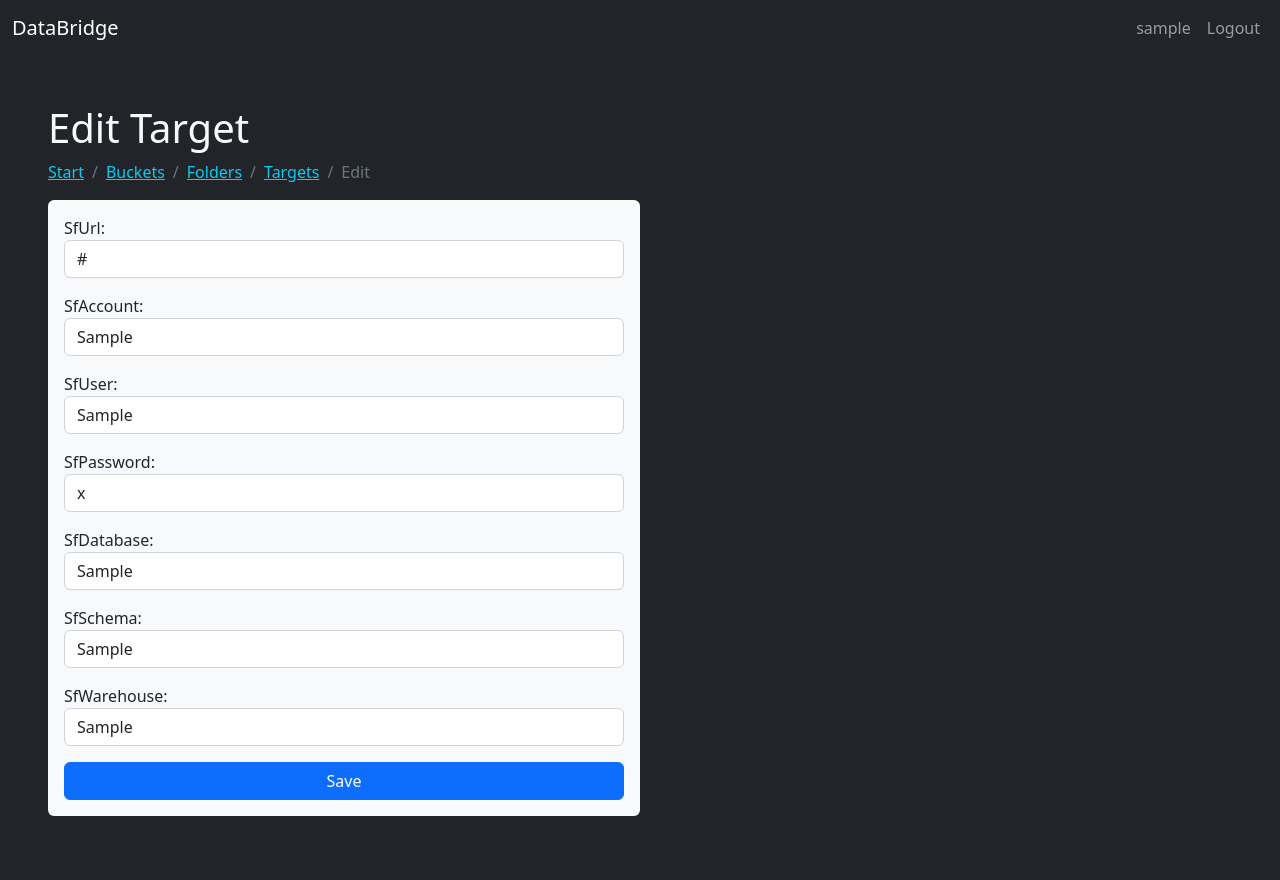
After one commit to muhammad-ahmed02/DataBridge, a Django app: page /1/1/target/1/ in a window 1280 px wide. The commit adds this page. Run offline with Django 4.2, Linux system fonts and the light colour scheme; a user stored in the database is signed in; tables that the repository leaves empty hold one stand-in row (values such as "Sample post").

Commit message:
target writing error fixed

```diff
--- a/aws/forms.py
+++ b/aws/forms.py
@@ -67,7 +67,7 @@ class TargetForm(forms.ModelForm):
     class Meta:
         model = SnowflakeObject
         fields = ['sfUrl', 'sfAccount', 'sfUser', 'sfPassword',
-                  'sfDatabase', 'sfSchema', 'sfWarehouse', 'dbTable']
+                  'sfDatabase', 'sfSchema', 'sfWarehouse']
 
         widgets = {
             'sfUrl': forms.TextInput(attrs={'class': 'form-control', 'placeholder': "Snowflake Url"}),
@@ -77,5 +77,4 @@ class TargetForm(forms.ModelForm):
             'sfDatabase': forms.TextInput(attrs={'class': 'form-control', 'placeholder': "Database"}),
             'sfSchema': forms.TextInput(attrs={'class': 'form-control', 'placeholder': "Schema"}),
             'sfWarehouse': forms.TextInput(attrs={'class': 'form-control', 'placeholder': "Warehouse"}),
-            'dbTable': forms.TextInput(attrs={'class': 'form-control', 'placeholder': "Database Table"})
         }
--- a/aws/models.py
+++ b/aws/models.py
@@ -38,7 +38,7 @@ class SnowflakeObject(models.Model):
     sfSchema = models.CharField(max_length=255)
     sfWarehouse = models.CharField(max_length=255)
 
-    dbTable = models.CharField(max_length=255, blank=True, null=True)
+    # dbTable = models.CharField(max_length=255, blank=True, null=True)
 
     def __str__(self):
         return self.sfAccount
--- a/aws/urls.py
+++ b/aws/urls.py
@@ -9,7 +9,8 @@ urlpatterns = [
     path('<int:obj_id>/bucket/', bucket_view, name="bucket"),
     path('<int:obj_id>/files/', files_view, name="files"),
     path('<int:obj_id>/folders/', folders_view, name="folders"),
-    path('<int:obj_id>/<str:types>/target/', target_select_view, name="target"),
-    path('<int:obj_id>/target/<int:target_id>/<str:types>/', target_writing_view, name="target_writing"),
+    path('<int:obj_id>/<str:types>/target/', target_select_view, name="target_select"),
+    path('<int:obj_id>/<str:types>/target/<int:target_id>/', edit_target, name="target_edit"),
+    path('<int:obj_id>/<str:types>/target/<int:target_id>/write/', target_writing_view, name="target_writing"),
     path('<int:obj_id>/get-schema/<str:types>/<int:target_id>/', extract_table),
 ]
--- a/aws/utils.py
+++ b/aws/utils.py
@@ -206,7 +206,7 @@ def get_schema(df: pd.DataFrame, table: str) -> dict:
         column["datatype"] = checkdtype(df[col].dtype)
         columns_list.append(column)
 
-    schema[table] = columns_list
+    schema[table.split("/")[0]] = columns_list
     return schema
 
 
--- a/aws/views.py
+++ b/aws/views.py
@@ -1,4 +1,4 @@
-from django.shortcuts import render, redirect, reverse
+from django.shortcuts import render, redirect, reverse, get_object_or_404
 from django.contrib.auth.decorators import login_required
 from django.http import JsonResponse, HttpResponse
 import boto3 as bt
@@ -129,8 +129,14 @@ def files_view(request, obj_id):
                 # Return the response
                 return response
             elif "write_to_target" in request.POST:
-                redirect_url = reverse('aws:target', args=[obj.id, "files"])
-                return redirect(redirect_url)
+                cond, df = get_file_df(con=s3_client, bucket=obj.bucket_name, table=table)
+                if cond:
+                    redirect_url = reverse('aws:target_select', args=[obj.id, "files"])
+                    return redirect(redirect_url)
+                else:
+                    error = df
+                    return render(request, "aws/files.html",
+                                  {"form": form, 'extension_form': extension_form, 'obj': obj, 'error': error})
         else:
             errors = form.errors
             return render(request, "aws/files.html",
@@ -167,13 +173,12 @@ def folders_view(request, obj_id):
         if 'ext' in request.POST:
             extension_form = ExtensionSelect(request.POST)
             if extension_form.is_valid():
-                form = FilesForm()
+                form = FoldersForm()
+                form.set_folders(folders)
                 ext = extension_form.cleaned_data['ext'].ext
-                files = find_files_in_s3(s3_client, obj.bucket_name, ext)
-                form.set_files(files)
                 obj.extension = ext
                 obj.save()
-                return render(request, "aws/files.html",
+                return render(request, "aws/folders.html",
                               {'form': form, 'extension_form': extension_form, 'obj': obj})
         else:
             extension_form = ExtensionSelect(initial={'ext': obj.extension})
@@ -221,8 +226,13 @@ def folders_view(request, obj_id):
                 # Return the response
                 return response
             elif "write_to_target" in request.POST:
-                redirect_url = reverse('aws:target', args=[obj.id, "folders"])
-                return redirect(redirect_url)
+                cond, schema = get_folder_schema_in_s3(s3_client, obj.bucket_name, folder, obj.extension)
+                if cond:
+                    redirect_url = reverse('aws:target_select', args=[obj.id, "folders"])
+                    return redirect(redirect_url)
+                error = schema
+                return render(request, "aws/folders.html",
+                              {'form': form, 'extension_form': extension_form, 'obj': obj, 'error': error})
         else:
             errors = form.errors
             return render(request, "aws/folders.html",
@@ -250,6 +260,21 @@ def target_select_view(request, obj_id, types):
         form = TargetForm()
     args = {"target_list": target_list, 'form': form, 'types': types, 'obj': s3_obj}
     return render(request, 'aws/target.html', args)
+
+
+@login_required
+def edit_target(request, target_id, obj_id, types):
+    target = get_object_or_404(SnowflakeObject, id=target_id)
+    s3_obj = S3Object.objects.get(id=obj_id)
+    if request.method == 'POST':
+        form = TargetForm(request.POST, instance=target)
+        if form.is_valid():
+            form.save()
+            return redirect(reverse("aws:target_select", args=[s3_obj.id, types]))
+    else:
+        form = TargetForm(instance=target)
+    args = {'form': form, 'obj': s3_obj, 'types': types, 'target': target}
+    return render(request, 'aws/target_edit.html', args)
 
 
 @login_required
@@ -281,22 +306,23 @@ def extract_table(request, types, obj_id, target_id):
         cond, schema = get_folder_schema_in_s3(s3_client, obj.bucket_name, source, obj.extension)
         if not cond:
             error = "Schema not found!"
-            return JsonResponse({source: error})
+            print(error)
+            return JsonResponse({'error': str(error)}, status=500)
         cond, df = get_folder_df(s3_client, obj.bucket_name, source, obj.extension)
 
     try:
         # creating table on snowflake
-        conn = snowflake.connector.connect(
-            account=target.sfAccount,
-            user=target.sfUser,
-            password=target.sfPassword,
-            database=target.sfDatabase,
-            schema=target.sfSchema,
-            warehouse=target.sfWarehouse,
-        )
-
-        conn.cursor().execute(f'USE DATABASE {target.sfDatabase}')
-        conn.cursor().execute(f'USE SCHEMA {target.sfSchema}')
+        # conn = snowflake.connector.connect(
+        #     account=target.sfAccount,
+        #     user=target.sfUser,
+        #     password=target.sfPassword,
+        #     database=target.sfDatabase,
+        #     schema=target.sfSchema,
+        #     warehouse=target.sfWarehouse,
+        # )
+        #
+        # conn.cursor().execute(f'USE DATABASE {target.sfDatabase}')
+        # conn.cursor().execute(f'USE SCHEMA {target.sfSchema}')
 
         if types == "files":
             db_table = obj.file_name.replace(".", "_")
@@ -305,15 +331,16 @@ def extract_table(request, types, obj_id, target_id):
         columns = convert_schema_sql(schema=schema)
 
         # Create a new table
-        create_table_command = f'CREATE TABLE IF NOT EXISTS {db_table} ({columns})'
-        conn.cursor().execute(create_table_command)
-
-        # Write the DataFrame to Snowflake using INSERT query
-        placeholders = ', '.join(['%s'] * len(df.columns))
-        query = f"INSERT INTO {db_table} ({', '.join(df.columns)}) VALUES ({placeholders})"
-        conn.cursor().executemany(query, df.values.tolist())
-        conn.close()
+        # create_table_command = f'CREATE TABLE IF NOT EXISTS {db_table} ({columns})'
+        # conn.cursor().execute(create_table_command)
+        #
+        # # Write the DataFrame to Snowflake using INSERT query
+        # placeholders = ', '.join(['%s'] * len(df.columns))
+        # query = f"INSERT INTO {db_table} ({', '.join(df.columns)}) VALUES ({placeholders})"
+        # conn.cursor().executemany(query, df.values.tolist())
+        # conn.close()
         return JsonResponse(schema)
     except Exception as e:
         error = f"Error: {e}"
-        return JsonResponse({source: error})
+        print(error)
+        return JsonResponse({'error': str(error)}, status=500)
--- /dev/null
+++ b/templates/aws/target_edit.html
@@ -0,0 +1,23 @@
+{% extends 'base.html' %}
+
+{% block content %}
+<div class="container-fluid d-flex d-flex-column justify-content-center align-items-center bg-dark p-5">
+  <div class="col-md-6 w-100">
+    <h1 class="text-light">Edit Target</h1>
+    <nav aria-label="breadcrumb">
+      <ol class="breadcrumb">
+          <li class="breadcrumb-item"><a href="/" class="text-info">Start</a></li>
+          <li class="breadcrumb-item"><a href="/{{obj.id}}/bucket" class="text-info">Buckets</a></li>
+          <li class="breadcrumb-item"><a href="/{{obj.id}}/{{types}}" class="text-info">{% if types == 'files'%}Files{% else %}Folders{% endif %}</a></li>
+          <li class="breadcrumb-item"><a href="/{{obj.id}}/{{types}}/target" class="text-info">Targets</a></li>
+          <li class="breadcrumb-item active" aria-current="page">Edit</li>
+      </ol>
+    </nav>
+    <form method="post" class="bg-light p-3 rounded w-50">
+      {% csrf_token %}
+      {{ form.as_p }}
+      <button type="submit" class="btn btn-primary w-100">Save</button>
+    </form>
+  </div>
+</div>
+{% endblock %}
--- a/templates/base.html
+++ b/templates/base.html
@@ -4,10 +4,11 @@
 <head>
     <meta name="viewport" content="width=device-width, initial-scale=1">
     <link href="https://cdn.jsdelivr.net/npm/bootstrap@5.2.3/dist/css/bootstrap.min.css" rel="stylesheet" integrity="sha384-rbsA2VBKQhggwzxH7pPCaAqO46MgnOM80zW1RWuH61DGLwZJEdK2Kadq2F9CUG65" crossorigin="anonymous">
+    <link rel="stylesheet" href="https://cdn.jsdelivr.net/npm/bootstrap-icons@1.5.0/font/bootstrap-icons.css">
     <link rel="stylesheet" type="text/css" href="{% static base.css %}">
+    <link rel="shortcut icon" href="{% static 'favicon.ico' %}" type="image/x-icon">
     <script src="https://cdn.jsdelivr.net/npm/bootstrap@5.2.3/dist/js/bootstrap.bundle.min.js" integrity="sha384-kenU1KFdBIe4zVF0s0G1M5b4hcpxyD9F7jL+jjXkk+Q2h455rYXK/7HAuoJl+0I4" crossorigin="anonymous"></script>
     <script src="https://code.jquery.com/jquery-3.6.0.min.js"></script>
-    <link rel="shortcut icon" href="{% static 'favicon.ico' %}" type="image/x-icon">
     <title>{% block title %}{% endblock %} - DataBridge</title>
 </head>
 <body style="background-color: #212529">
```
Also changed, not shown: templates/aws/target.html (+9 -4 lines), templates/aws/target_writing.html (+36 -10 lines), aws/migrations/0009_remove_snowflakeobject_dbtable.py (added), 1 other file.
